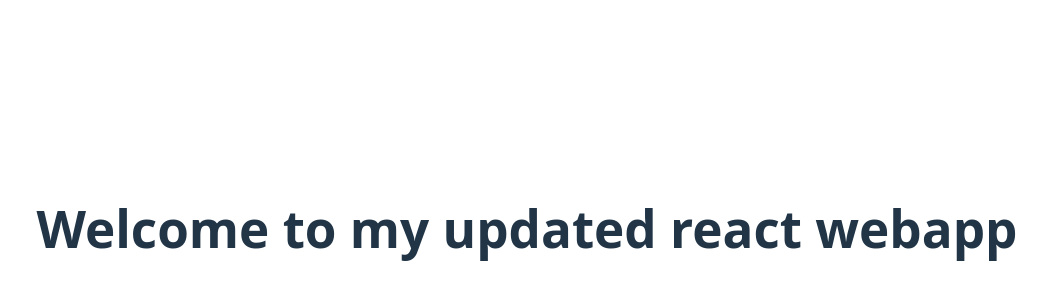
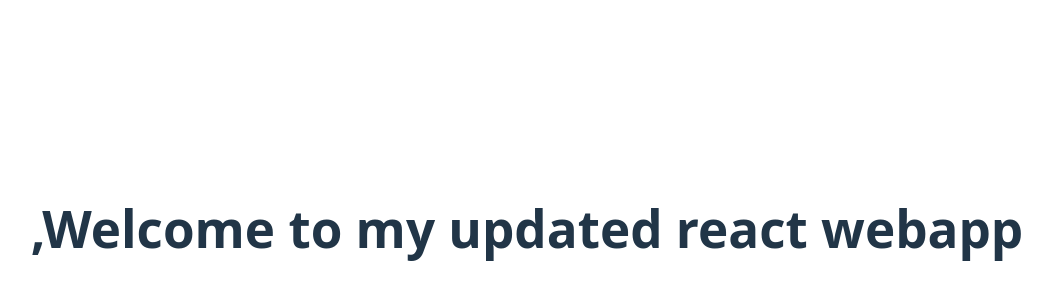
Before and after one commit to TojinaJoseph/samplestaticapp, a React (Vite) app: page / in a window 1280 px wide. Shown: the part 172-472 px from the top of the page, without its empty margins (113-1165 px from the left). Built offline with nearby package versions, Linux system fonts and the light colour scheme; no server answers.

Commit message:
added serverless function

```diff
--- a/src/App.tsx
+++ b/src/App.tsx
@@ -1,10 +1,19 @@
 
+import { useEffect, useState } from 'react';
 import './App.css'
 
 function App() {
+  const [message, setMessage] = useState("");
+
+    useEffect(() => {
+        fetch("https://myazurefunction1235.azurewebsites.net/api/httpTrigger1?name=Tojina")
+            .then(response => response.json())
+            .then(data => setMessage(data.message))
+            .catch(error => console.error("Error fetching API:", error));
+    }, []);
   return (
     <>
-      <h1>Welcome to my updated react webapp</h1>
+      <h1>{message} ,Welcome to my updated react webapp</h1>
     </>
   )
 }
```
